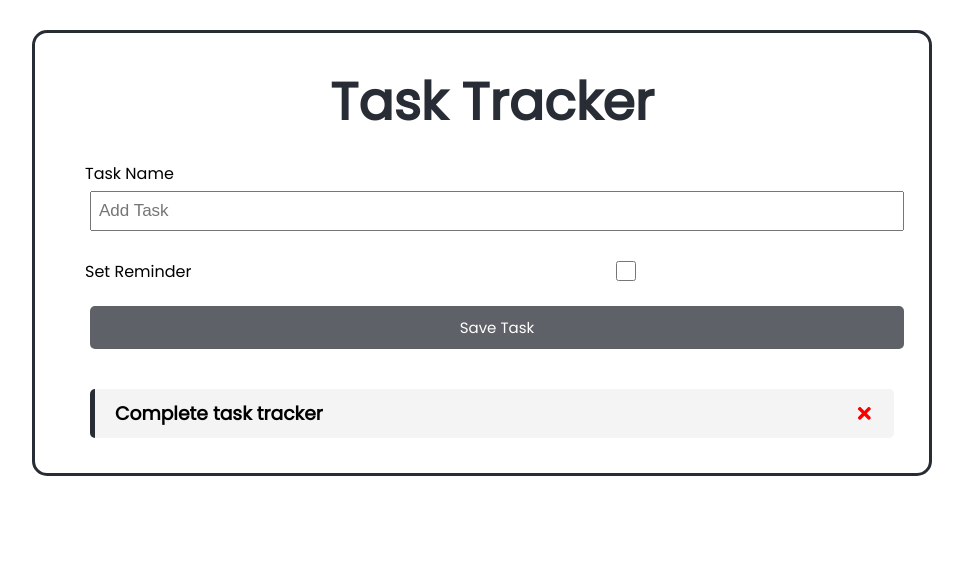
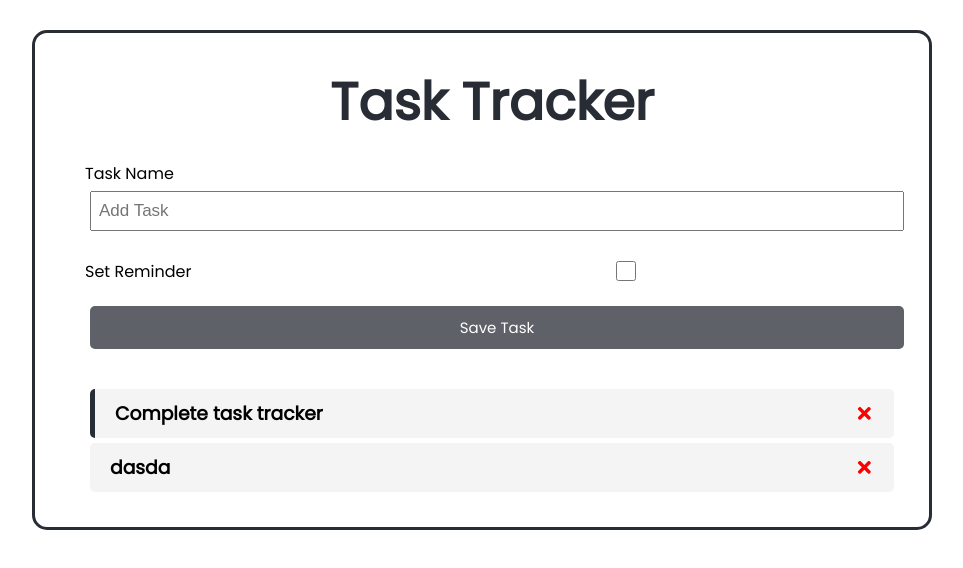
Before and after one commit to MatyasBorecek/TaskTracker, a React (Create React App) app: page / in a window 1280 px wide. Shown: the top 568 px of the page, without its empty margins (158-1121 px from the left). Built offline with nearby package versions, Linux system fonts and the light colour scheme; data requests are answered from the project's data file.

Commit message:
Fix post method in creating

```diff
--- a/data.json
+++ b/data.json
@@ -4,6 +4,11 @@
       "id": 1,
       "name": "Complete task tracker",
       "reminder": true
+    },
+    {
+      "name": "dasda",
+      "reminder": false,
+      "id": 2
     }
   ]
 }
--- a/src/helper/ApiHelper/ApiHelper.js
+++ b/src/helper/ApiHelper/ApiHelper.js
@@ -35,13 +35,13 @@ class ApiTaskHelper {
     async addNewTask(newTask) {
         const res = await fetch(this.#testingApiUri,
             {
-                method: 'PUT',
+                method: 'POST',
                 headers: {
                     'Content-type': 'application/json',
                 },
                 body: JSON.stringify(newTask),
             });
-        console.log(await (res.json()));
+
         return await res.json();
     };
 }
```
